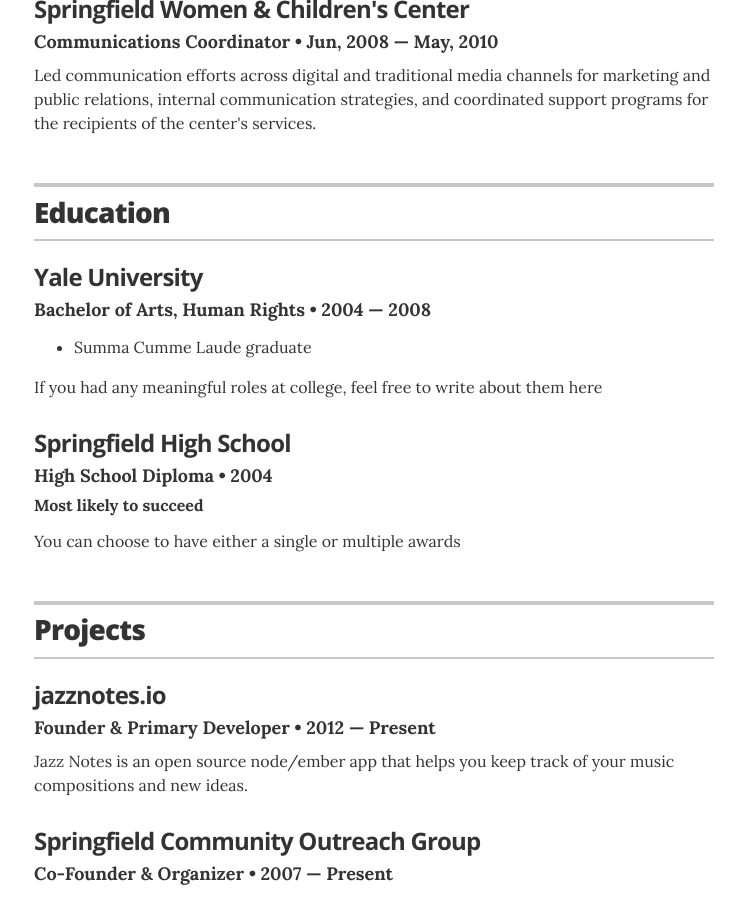
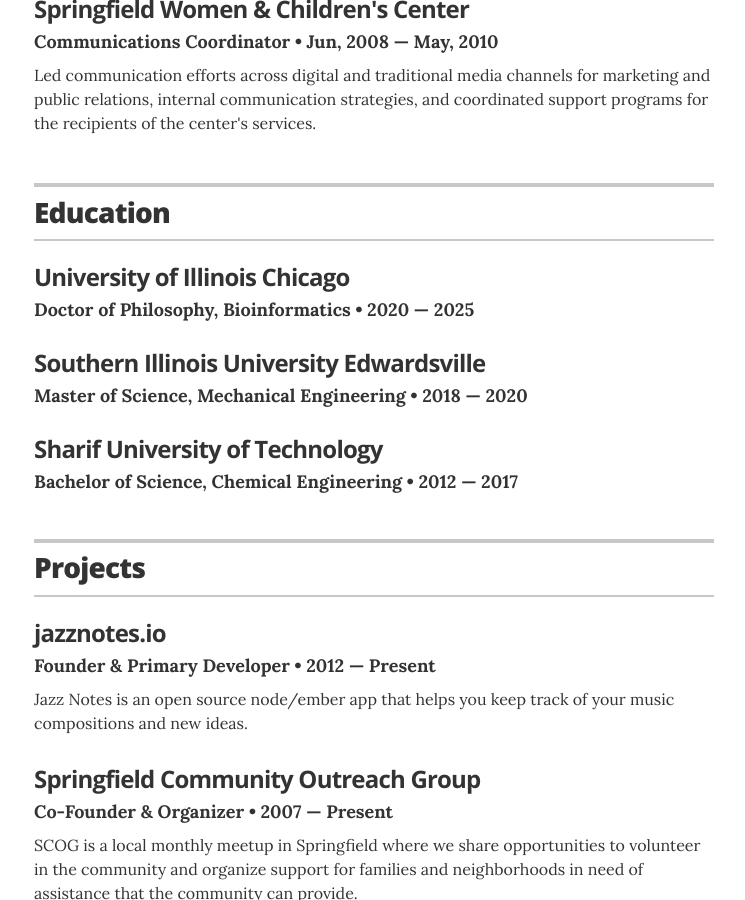
Before and after one commit to zandigohar/zandigohar.github.io, a Jekyll site: the page built from index.md, in a window 1280 px wide and 900 px high, scrolled down 1033 px. Shown: the whole window, without its empty margins (266-1011 px from the left). Built offline with Jekyll 4.4.1, drawn with Linux system fonts in a browser that asks for light colours.

Commit message:
Update education.yml

```diff
--- a/_data/education.yml
+++ b/_data/education.yml
@@ -1,13 +1,12 @@
 # Degree
-- degree: Bachelor of Arts, Human Rights
-  uni: Yale University
-  year: 2004 &mdash; 2008
-  awards:
-    - award: Summa Cumme Laude graduate
-  summary: If you had any meaningful roles at college, feel free to write about them here
+- degree: Doctor of Philosophy, Bioinformatics
+  uni: University of Illinois Chicago
+  year: 2020 &mdash; 2025
 
-- degree: High School Diploma
-  uni: Springfield High School
-  year: 2004
-  award: Most likely to succeed
-  summary: You can choose to have either a single or multiple awards
+- degree: Master of Science, Mechanical Engineering
+  uni: Southern Illinois University Edwardsville
+  year: 2018 &mdash; 2020
+
+- degree: Bachelor of Science, Chemical Engineering
+  uni: Sharif University of Technology
+  year: 2012 &mdash; 2017
```
